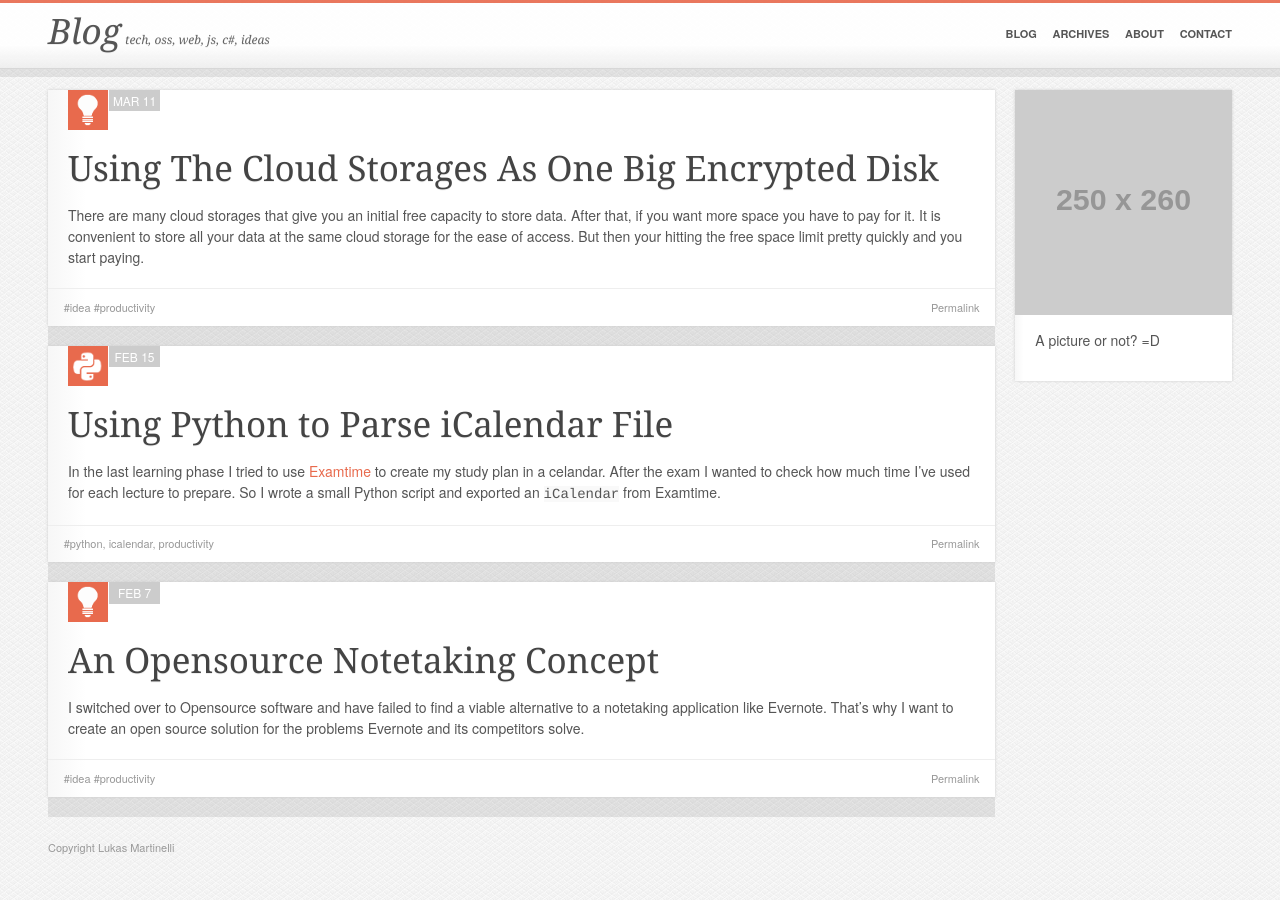
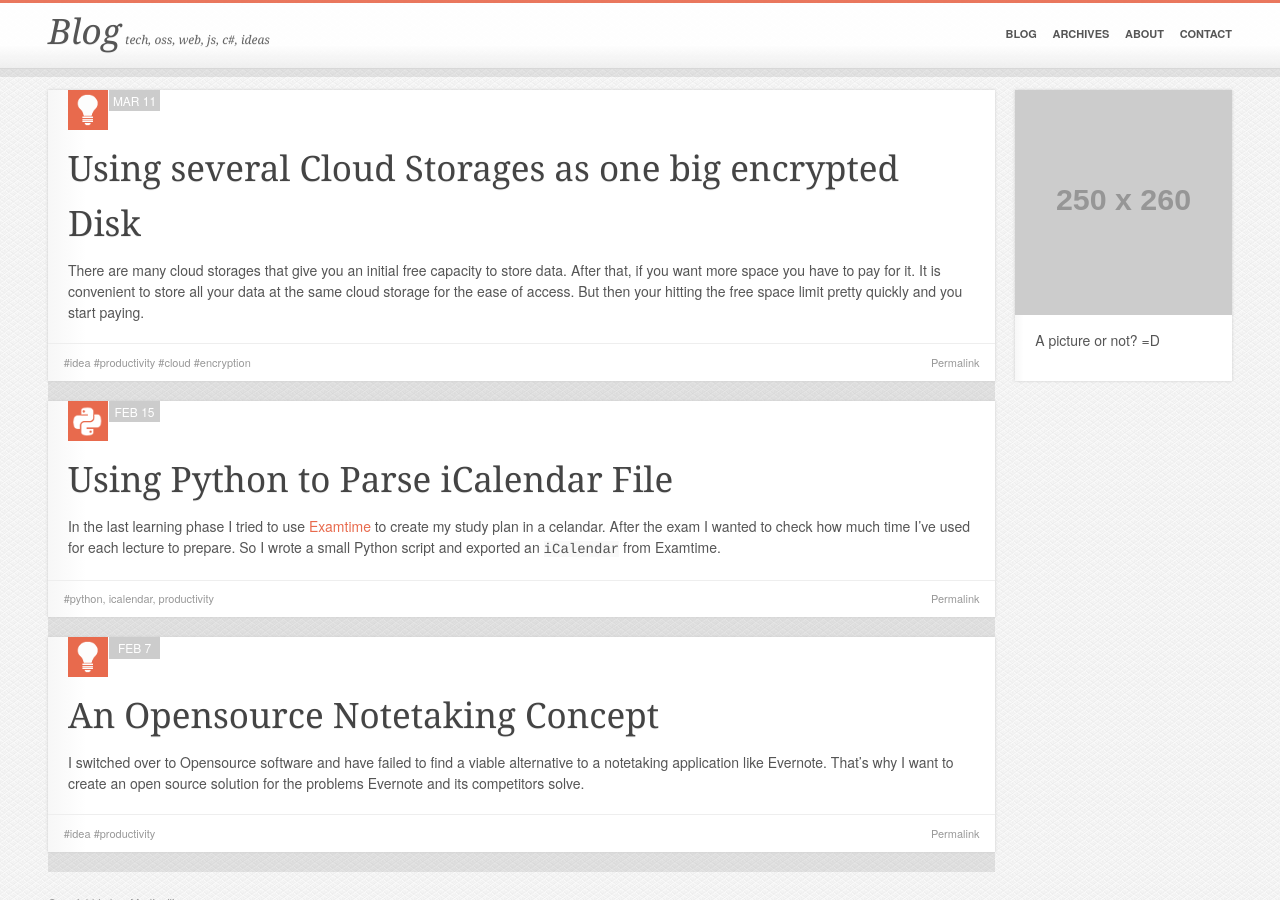
Before and after one commit to lukasmartinelli/lukasmartinelli.github.io, a Jekyll site: the page built from index.html, in a window 1280 px wide and 900 px high. Built offline with Jekyll 4.4.1, drawn with Linux system fonts in a browser that asks for light colours; Markdown is read by kramdown in place of the engine named in the settings; the list of posts is cut into pages by our own code.

Commit message:
Added tags and changed title

```diff
--- a/_posts/2014-03-11-using-the-cloud-storages-as-one-big-encrypted-disk.md
+++ b/_posts/2014-03-11-using-the-cloud-storages-as-one-big-encrypted-disk.md
@@ -1,9 +1,12 @@
 ---
+title: Using several Cloud Storages as one big encrypted Disk
 layout: post
 published: true
 tags:
   - idea
   - productivity
+  - cloud
+  - encryption
 categories: idea
 ---
 
```
